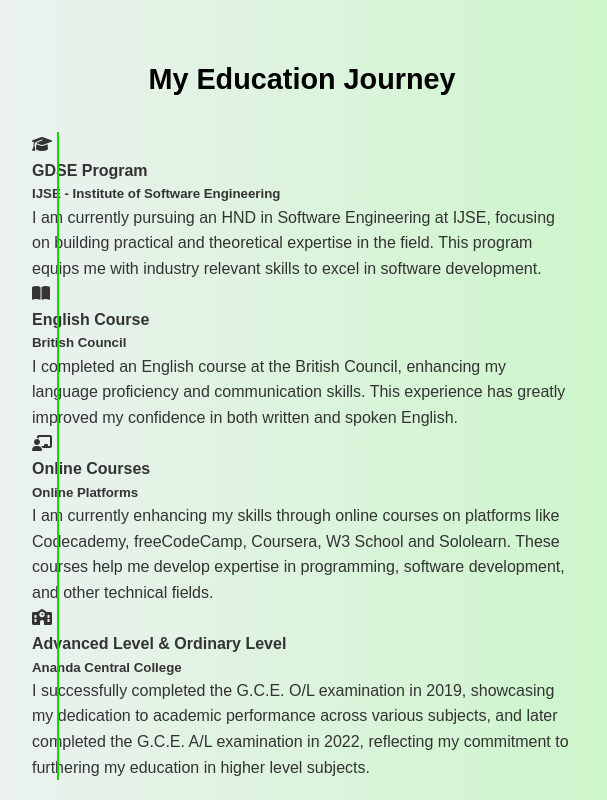
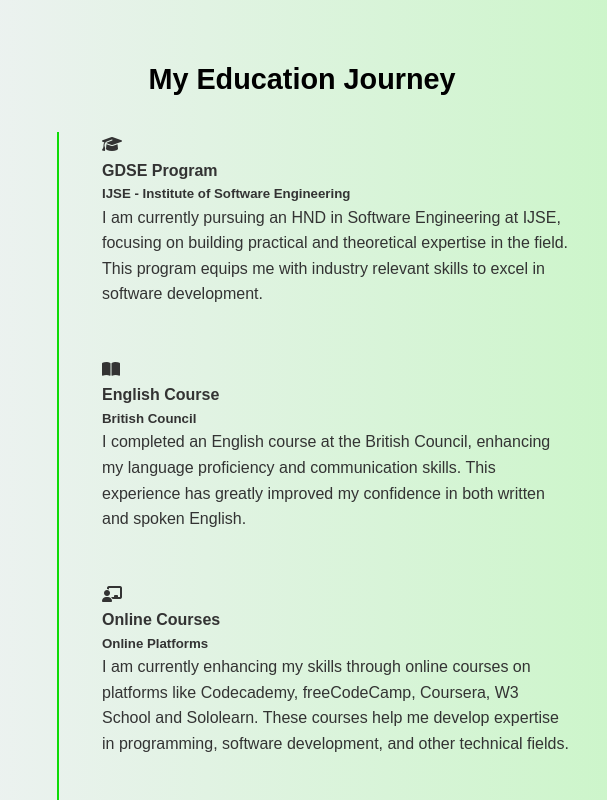
Before and after one commit to TharuSenevirathne/MyPortfolio-HTML-CSS, a plain HTML site: page index.html in a window 1280 px wide. Shown: the part 1840-2640 px from the top of the page, 48-655 px from the left. Drawn offline with nearby package versions, Linux system fonts and the light colour scheme.

Commit message:
add timeline item

```diff
--- a/css/style.css
+++ b/css/style.css
@@ -382,3 +382,9 @@ header.sticky {
     left: 25px;
     top: 0;
 }
+
+.timeline-item {
+    position: relative;
+    padding-left: 70px;
+    margin-bottom: 50px;
+}
```
